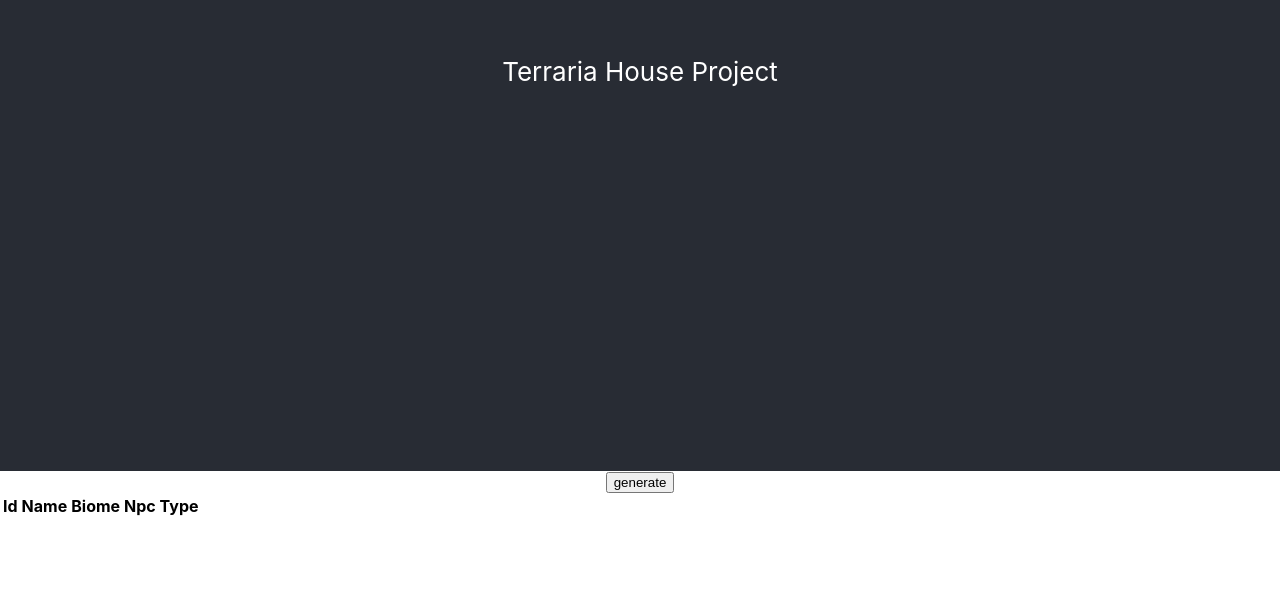
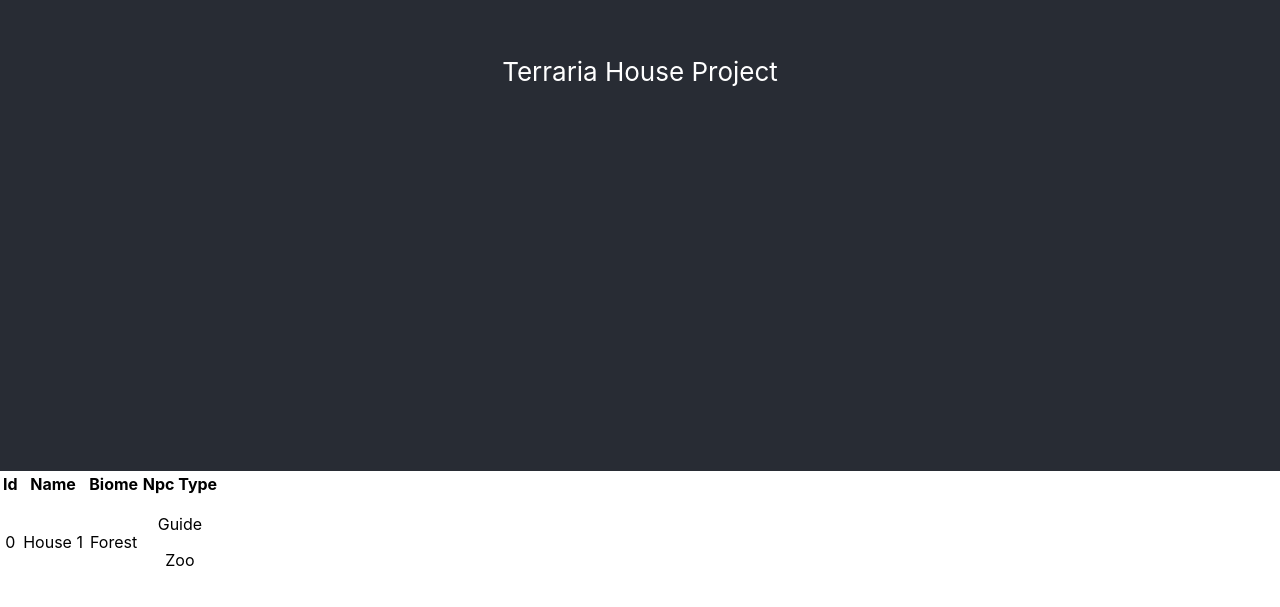
Before and after one commit to Llama3013/Terrarias-Terrific-Towns, a React (Create React App) app: page / in a window 1280 px wide. Shown: the part 329-936 px from the top of the page. Before the commit the page ends 856 px from the top, so only its background shows below. Built offline with nearby package versions, Linux system fonts and the light colour scheme.

Commit message:
Changed table to a basic static table
Still need to add vendor prices to static table

```diff
--- a/src/App.js
+++ b/src/App.js
@@ -1,27 +1,47 @@
 import React from "react";
 import "./App.css";
 
-class HouseList extends React.Component {
+class NPCs extends React.Component {
   render() {
+    const npc = this.props.npcs;
+    const type = npc.type;
+    return <p>{type}</p>;
+  }
+}
+
+class HouseRow extends React.Component {
+  render() {
+    const house = this.props.house;
+    const npcRows = [];
+    house.npcs.forEach((npc) => {
+      npcRows.push(
+        <NPCs key={npc.id} npcs={npc}></NPCs>
+      );
+    });
     return (
-      this.props.listOfHouses.map(listOfHouses => (
-        <tr key={listOfHouses.houseId}>
-          <td>{listOfHouses.houseId}</td>
-          <td>{listOfHouses.name}</td>
-          <td>{listOfHouses.biome}</td>
-          {listOfHouses.house.map(house => (
-            <tr key={house.npcId}>
-              <td>{house.npcType}</td>
-            </tr>
-          ))}
-        </tr>
-      ))
-    )
+      <tr>
+        <td>{house.id}</td>
+        <td>{house.name}</td>
+        <td>{house.biome}</td>
+        <td>
+          {npcRows}
+        </td>
+      </tr>
+    );
   }
 }
 
 class HouseTable extends React.Component {
   render() {
+    const houseRows = [];
+    this.props.houses.forEach((house) => {
+      houseRows.push(
+        <HouseRow
+          house={house}
+          key={house.id}
+        ></HouseRow>
+      );
+    });
     return (
       <table>
         <thead>
@@ -33,58 +53,21 @@ class HouseTable extends React.Component {
           </tr>
         </thead>
         <tbody>
-          <HouseList listOfHouses={this.props.listOfHouses}></HouseList>
+          {houseRows}
         </tbody>
       </table>
     );
   }
 }
 
-class Generate extends React.Component {
-  newButton() {
-    return (
-      <button className="generate" onClick={() => this.props.onClick()}>generate</button>
-    )
-  }
-
+class App extends React.Component {
   render() {
-    return <div>{this.newButton()}</div>
-  }
-}
-
-class App extends React.Component {
-  constructor(props) {
-    super(props);
-    this.state = {
-      listOfHouses: [
-        {
-          houseId: Number,
-          name: String,
-          biome: String,
-          house: [
-            {
-              npcId: Number,
-              npcType: String,
-            },
-          ],
-        },
-      ],
-    };
-  }
-
-  handleClick() {
-    this.setState({ listOfHouses: [{ houseId: 0, name: "House 1", biome: "Forest", house: [{ npcId: 0, npcType: "Guide" }, { npcId: 1, npcType: "Zoo" }] }, { houseId: 1, name: "House 2", biome: "Desert", house: [{ npcId: 0, npcType: "Golfer" }, { npcId: 1, npcType: "Wizard" }] }] });
-  }
-
-  render() {
-    console.log(this.state.listOfHouses);
     return (
       <div className="App">
         <header className="App-header">
           <p>Terraria House Project</p>
         </header>
-        <Generate onClick={() => this.handleClick()}></Generate>
-        <HouseTable listOfHouses={this.state.listOfHouses}></HouseTable>
+        <HouseTable houses={this.props.houses}></HouseTable>
       </div>
     );
   }
--- a/src/index.js
+++ b/src/index.js
@@ -4,9 +4,30 @@ import './index.css';
 import App from './App';
 import * as serviceWorker from './serviceWorker';
 
+const houses = [
+  {
+    id: 0,
+    name: "House 1",
+    biome: "Forest",
+    npcs: [
+      { id: 0, type: "Guide" },
+      { id: 1, type: "Zoo" },
+    ],
+  },
+  {
+    id: 1,
+    name: "House 2",
+    biome: "Desert",
+    npcs: [
+      { id: 0, type: "Golfer" },
+      { id: 1, type: "Wizard" },
+    ],
+  },
+];
+
 ReactDOM.render(
   <React.StrictMode>
-    <App />
+    <App houses={houses}/>
   </React.StrictMode>,
   document.getElementById('root')
 );
```
